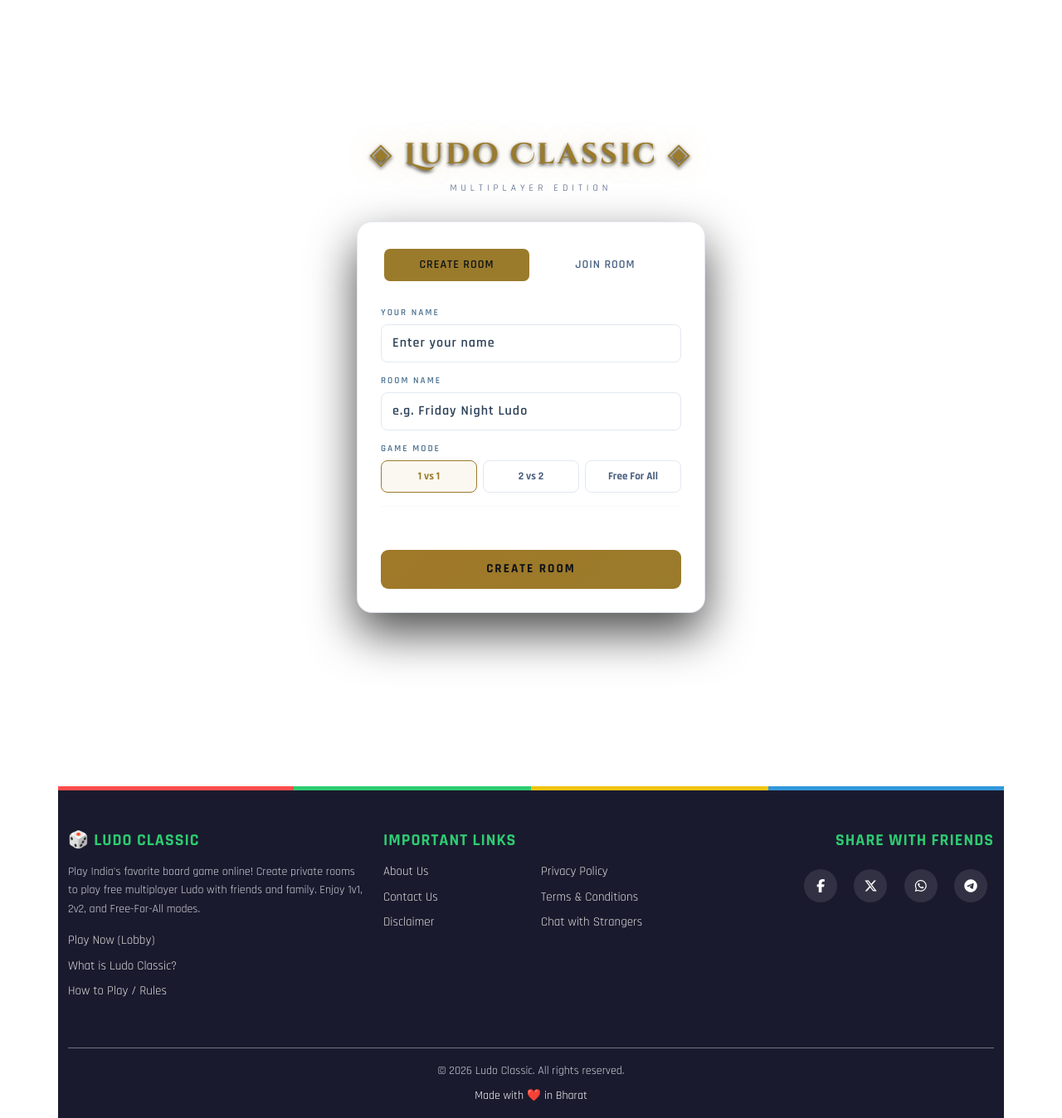
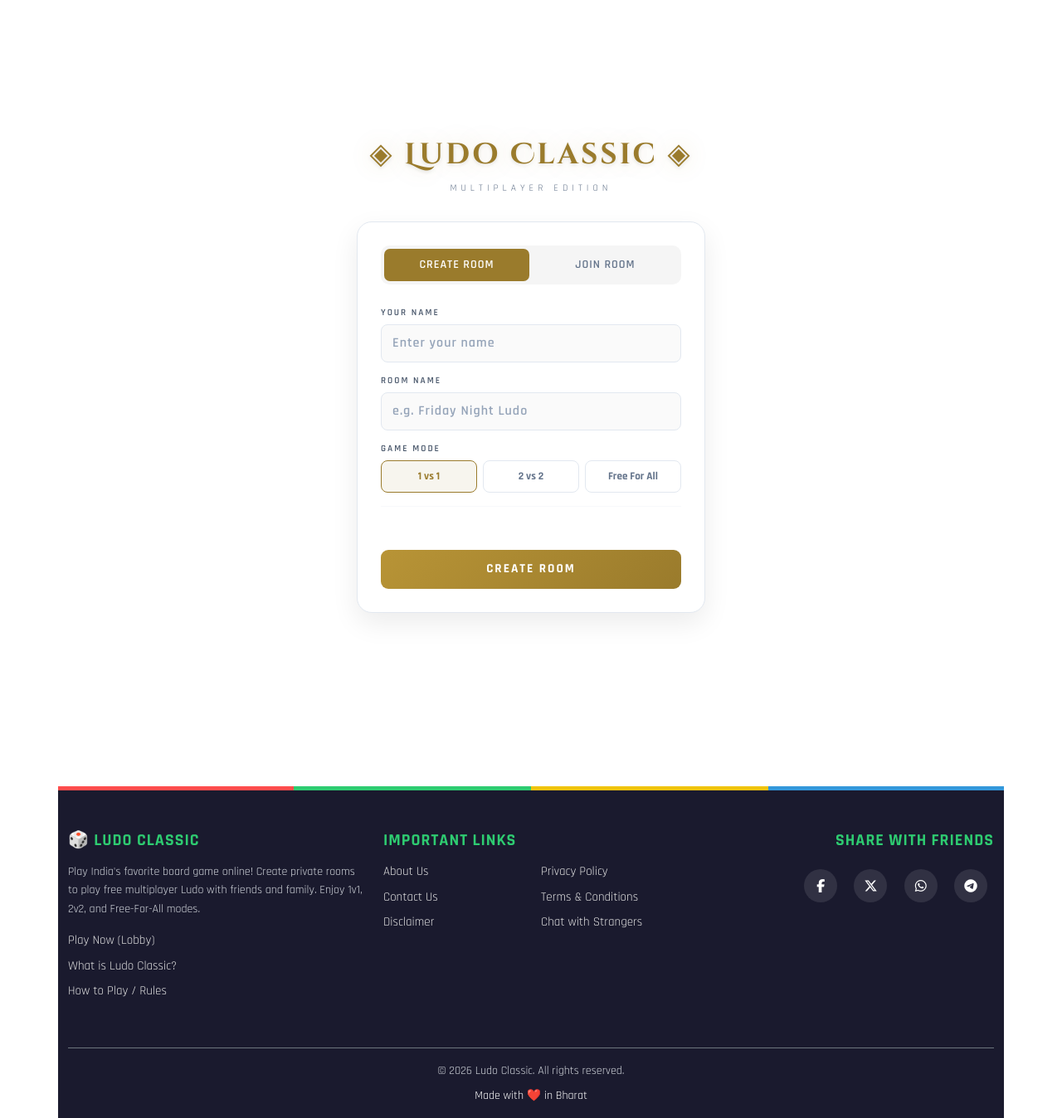
Before and after one commit to ludo-classic/ludo-classic.github.io, a Jekyll site: the page built from index.html, in a window 1280 px wide. Shown: the whole page at 83% size. Built offline with Jekyll 4.4.1, drawn with Linux system fonts in a browser that asks for light colours; comment, search, counter and statistics services are not loaded.

Commit message:
Update lobby.html

```diff
--- a/_includes/lobby.html
+++ b/_includes/lobby.html
@@ -1,23 +1,23 @@
 <style>
-  .lobby-title { font-family: 'Cinzel Decorative', serif; font-size: clamp(1.3rem, 4vw, 2.2rem); color: var(--gold); text-shadow: 0 0 30px rgba(201,168,76,.35), 0 2px 4px rgba(0,0,0,.8); letter-spacing: 3px; margin-bottom: 4px; text-align: center; }
-  .lobby-sub { color: #3a5070; font-size: .72rem; letter-spacing: 5px; text-transform: uppercase; margin-bottom: 32px; text-align: center; }
-  .lobby-card { background: var(--pb); border: 1px solid var(--pbr); border-radius: 18px; padding: 28px; width: 100%; max-width: 420px; box-shadow: 0 24px 56px rgba(0,0,0,.7); }
-  .tabs { display: flex; gap: 4px; background: rgba(255,255,255,.04); border-radius: 10px; padding: 4px; margin-bottom: 26px; }
-  .tab-btn { flex: 1; padding: 9px; border: none; border-radius: 7px; background: transparent; color: #4a6080; font-family: 'Rajdhani', sans-serif; font-size: .88rem; font-weight: 600; letter-spacing: 1px; cursor: pointer; transition: all .2s; text-transform: uppercase; }
-  .tab-btn.active { background: var(--gold); color: #0d1117; }
+  .lobby-title { font-family: 'Cinzel Decorative', serif; font-size: clamp(1.3rem, 4vw, 2.2rem); color: var(--gold); text-shadow: 0 0 30px rgba(154,123,44,.2), 0 2px 4px rgba(0,0,0,.1); letter-spacing: 3px; margin-bottom: 4px; text-align: center; }
+  .lobby-sub { color: #64748b; font-size: .72rem; letter-spacing: 5px; text-transform: uppercase; margin-bottom: 32px; text-align: center; }
+  .lobby-card { background: var(--pb); border: 1px solid var(--pbr); border-radius: 18px; padding: 28px; width: 100%; max-width: 420px; box-shadow: 0 12px 32px rgba(0,0,0,.08); }
+  .tabs { display: flex; gap: 4px; background: rgba(0,0,0,.04); border-radius: 10px; padding: 4px; margin-bottom: 26px; }
+  .tab-btn { flex: 1; padding: 9px; border: none; border-radius: 7px; background: transparent; color: #64748b; font-family: 'Rajdhani', sans-serif; font-size: .88rem; font-weight: 600; letter-spacing: 1px; cursor: pointer; transition: all .2s; text-transform: uppercase; }
+  .tab-btn.active { background: var(--gold); color: #ffffff; }
   .tab-panel { display: none; flex-direction: column; gap: 14px; }
   .tab-panel.active { display: flex; }
-  .tab-panel label { display: block; color: #4a7090; font-size: .7rem; letter-spacing: 2px; text-transform: uppercase; margin-bottom: 5px; font-weight: 600; }
-  .tab-panel input[type="text"] { width: 100%; background: rgba(255,255,255,.04); border: 1px solid var(--pbr); border-radius: 8px; color: var(--gold2); font-family: 'Rajdhani', sans-serif; font-size: 1rem; font-weight: 600; padding: 10px 13px; letter-spacing: 1px; transition: border-color .2s; outline: none; }
-  .tab-panel input[type="text"]:focus { border-color: var(--gold); }
-  .tab-panel input[type="text"]::placeholder { color: #2a3f56; }
+  .tab-panel label { display: block; color: #475569; font-size: .7rem; letter-spacing: 2px; text-transform: uppercase; margin-bottom: 5px; font-weight: 600; }
+  .tab-panel input[type="text"] { width: 100%; background: rgba(0,0,0,.02); border: 1px solid var(--pbr); border-radius: 8px; color: var(--gold2); font-family: 'Rajdhani', sans-serif; font-size: 1rem; font-weight: 600; padding: 10px 13px; letter-spacing: 1px; transition: border-color .2s; outline: none; }
+  .tab-panel input[type="text"]:focus { border-color: var(--gold); background: #ffffff; }
+  .tab-panel input[type="text"]::placeholder { color: #94a3b8; }
   .mode-grid { display: grid; grid-template-columns: repeat(3, 1fr); gap: 7px; }
-  .mode-btn { padding: 9px 5px; border: 1px solid var(--pbr); border-radius: 8px; background: transparent; color: #4a6080; font-family: 'Rajdhani', sans-serif; font-size: .82rem; font-weight: 700; cursor: pointer; transition: all .2s; text-align: center; }
-  .mode-btn.selected { border-color: var(--gold); color: var(--gold); background: rgba(201,168,76,.08); }
-  .action-btn { width: 100%; padding: 12px; border: none; border-radius: 9px; background: linear-gradient(135deg, #a07828, var(--gold)); color: #0d1117; font-family: 'Rajdhani', sans-serif; font-size: .95rem; font-weight: 700; letter-spacing: 2px; text-transform: uppercase; cursor: pointer; transition: all .2s; margin-top: 4px; }
-  .action-btn:hover { transform: translateY(-1px); box-shadow: 0 8px 20px rgba(201,168,76,.25); }
+  .mode-btn { padding: 9px 5px; border: 1px solid var(--pbr); border-radius: 8px; background: transparent; color: #64748b; font-family: 'Rajdhani', sans-serif; font-size: .82rem; font-weight: 700; cursor: pointer; transition: all .2s; text-align: center; }
+  .mode-btn.selected { border-color: var(--gold); color: var(--gold); background: rgba(154,123,44,.08); }
+  .action-btn { width: 100%; padding: 12px; border: none; border-radius: 9px; background: linear-gradient(135deg, #b89436, var(--gold)); color: #ffffff; font-family: 'Rajdhani', sans-serif; font-size: .95rem; font-weight: 700; letter-spacing: 2px; text-transform: uppercase; cursor: pointer; transition: all .2s; margin-top: 4px; }
+  .action-btn:hover { transform: translateY(-1px); box-shadow: 0 8px 20px rgba(154,123,44,.25); }
   .action-btn:disabled { opacity: .4; cursor: not-allowed; transform: none; }
-  .error-msg { color: #e57373; font-size: .78rem; text-align: center; min-height: 18px; }
+  .error-msg { color: #dc2626; font-size: .78rem; text-align: center; min-height: 18px; }
   .divider { border: none; border-top: 1px solid var(--pbr); margin: 2px 0; }
 </style>
 
```
